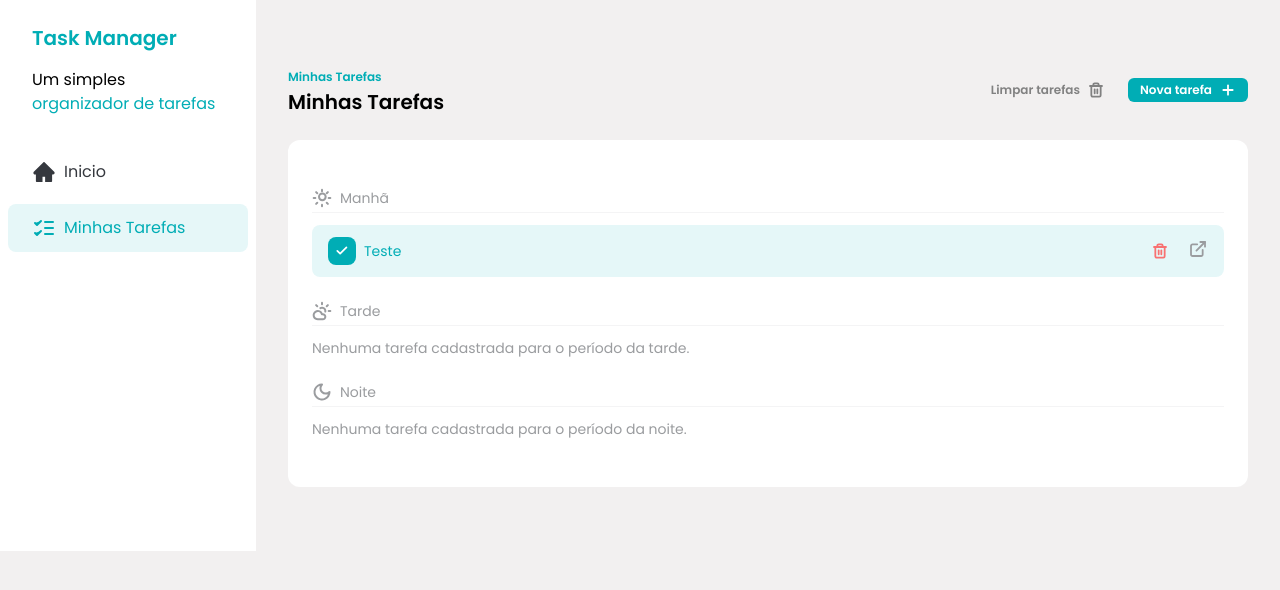
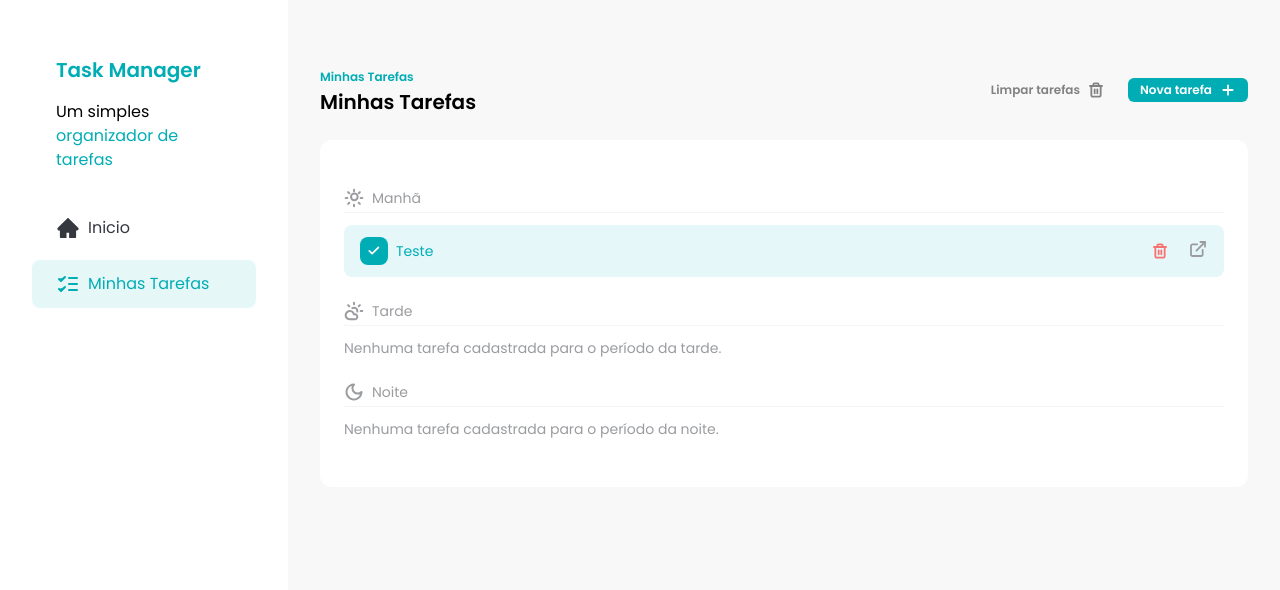
Before and after one commit to DouglasRamosP/task-manager, a React (Vite) app: page /tasks in a window 1280 px wide. Shown: the top 590 px of the page. Built offline with nearby package versions, Linux system fonts and the light colour scheme; data requests are answered from the project's data file.

Commit message:
refactor(layout): adjust sidebar layout and update dashboard component

```diff
--- a/src/components/Sidebar.jsx
+++ b/src/components/Sidebar.jsx
@@ -4,7 +4,7 @@
 
 const Sidebar = () => {
   return (
-    <div className="w-64 min-w-64 self-stretch bg-white">
+    <div className="h-full min-h-screen bg-white px-6 py-8">
       <div className="px-8 py-6">
         <h1 className="mb-4 text-xl font-semibold text-brand-primary">
           Task Manager
--- a/src/pages/Dashboard.jsx
+++ b/src/pages/Dashboard.jsx
@@ -1,4 +1,4 @@
-const Dashboard = ({ icon, mainText, secundaryText }) => {
+const Dashboard = ({ icon, mainText, secondaryText }) => {
   return (
     <div className="rounded-xl bg-white p-6 shadow-sm">
       <div className="flex items-center gap-3">
@@ -7,7 +7,7 @@
         <span className="text-2xl font-semibold leading-none">{mainText}</span>
       </div>
 
-      <p className="mt-2 text-sm text-brand-text-gray">{secundaryText}</p>
+      <p className="mt-2 text-sm text-brand-text-gray">{secondaryText}</p>
     </div>
   )
 }
--- a/src/pages/Tasks.jsx
+++ b/src/pages/Tasks.jsx
@@ -1,14 +1,16 @@
-import { Toaster } from "sonner"
-
 import Sidebar from "../components/Sidebar"
 import Tasks from "../components/Tasks"
 
-function TasksPage() {
+const TasksPage = () => {
   return (
-    <div className="flex">
-      <Toaster />
-      <Sidebar />
-      <Tasks />
+    <div className="flex min-h-screen bg-brand-background">
+      <div className="w-72 shrink-0">
+        <Sidebar />
+      </div>
+
+      <main className="flex-1">
+        <Tasks />
+      </main>
     </div>
   )
 }
```
